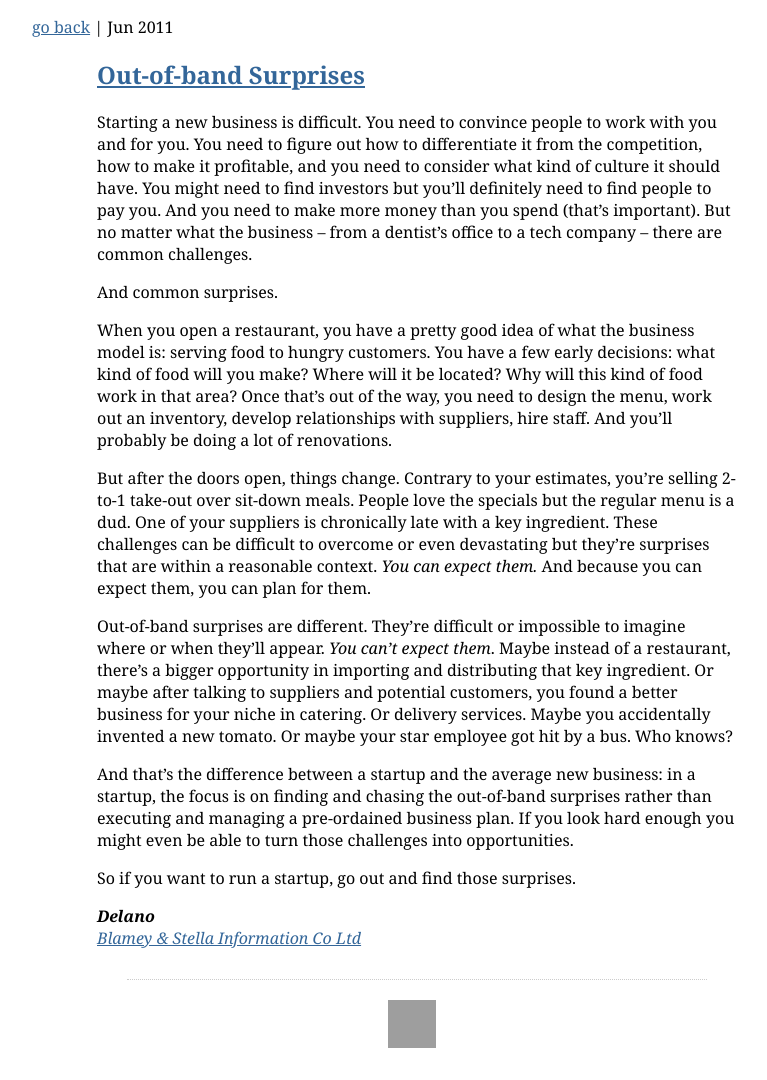
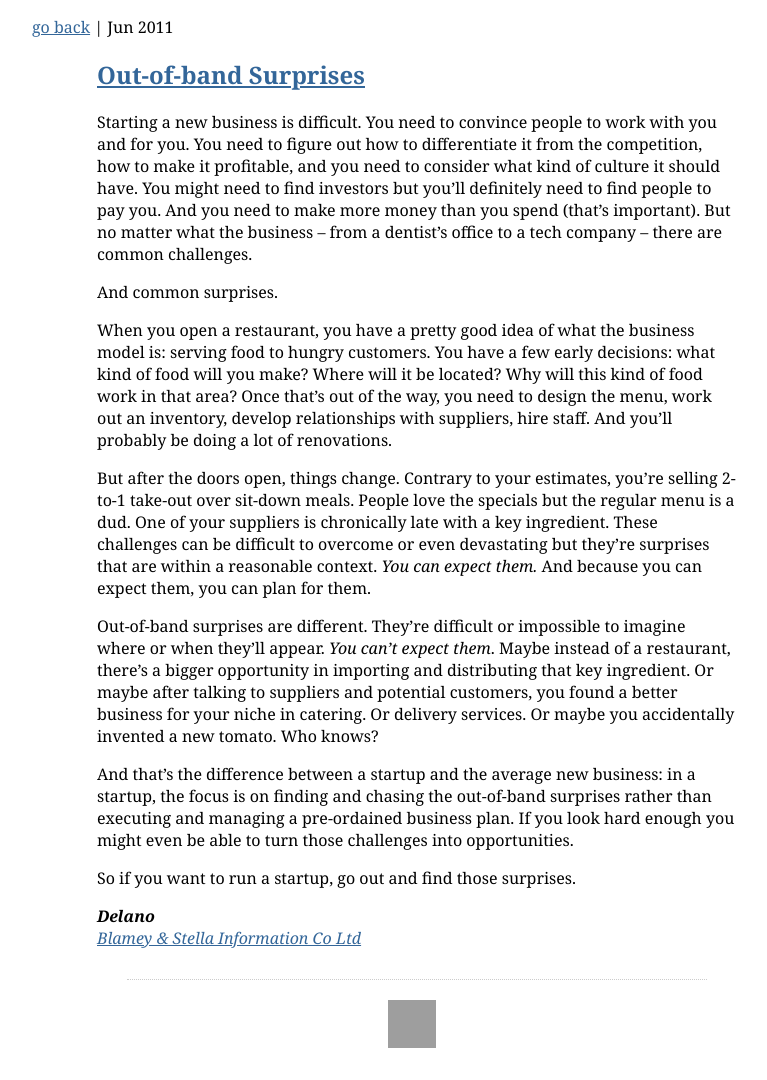
Before and after one commit to delano/delano.github.com, a Jekyll site: the page built from thoughts/out-of-band-surprises.md, in a window 1280 px wide. Shown: the whole page, without its empty margins (223-990 px from the left). Built offline with Jekyll 4.4.1, drawn with Linux system fonts in a browser that asks for light colours; Markdown is read by kramdown in place of the engine named in the settings; grey boxes are pictures that could not be loaded.

Commit message:
Out-of-band Surprises RC-6

```diff
--- a/thoughts/out-of-band-surprises.md
+++ b/thoughts/out-of-band-surprises.md
@@ -12,7 +12,7 @@ When you open a restaurant, you have a pretty good idea of what the business mod
 
 But after the doors open, things change. Contrary to your estimates, you're selling 2-to-1 take-out over sit-down meals. People love the specials but the regular menu is a dud. One of your suppliers is chronically late with a key ingredient. These challenges can be difficult to overcome or even devastating but they're surprises that are within a reasonable context. *You can expect them.* And because you can expect them, you can plan for them.
 
-Out-of-band surprises are different. They're difficult or impossible to imagine where or when they'll appear. *You can't expect them*. Maybe instead of a restaurant, there's a bigger opportunity in importing and distributing that key ingredient. Or maybe after talking to suppliers and potential customers, you found a better business for your niche in catering. Or delivery services. Maybe you accidentally invented a new tomato. Or maybe your star employee got hit by a bus. Who knows?
+Out-of-band surprises are different. They're difficult or impossible to imagine where or when they'll appear. *You can't expect them*. Maybe instead of a restaurant, there's a bigger opportunity in importing and distributing that key ingredient. Or maybe after talking to suppliers and potential customers, you found a better business for your niche in catering. Or delivery services. Or maybe you accidentally invented a new tomato. Who knows?
 
 And that's the difference between a startup and the average new business: in a startup, the focus is on finding and chasing the out-of-band surprises rather than executing and managing a pre-ordained business plan. If you look hard enough you might even be able to turn those challenges into opportunities.
 
```
